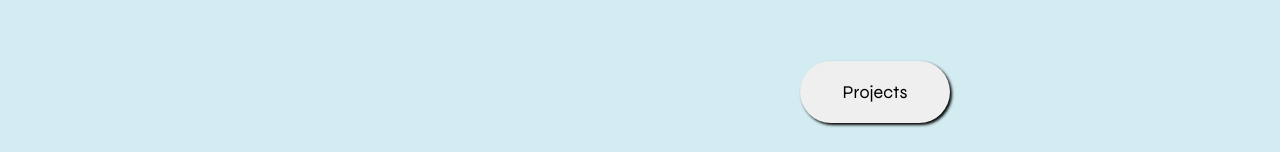
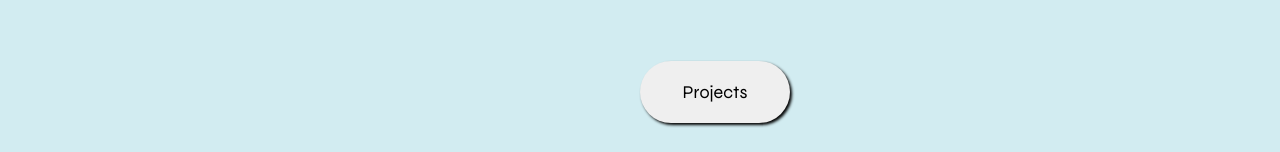
Before and after one commit to aryan1524in/Portfolio, a plain HTML site: page index.html in a window 1280 px wide. Shown: the part 768-920 px from the top of the page. Drawn offline with Linux system fonts and the light colour scheme.

Commit message:
edit projectpage

```diff
--- a/styles.css
+++ b/styles.css
@@ -363,7 +363,7 @@ button{
 }
 
 .projectbutton{
-  margin-left: 800px;
+  margin-left: 50%;
 }
 button:hover{
 color: white;
```
